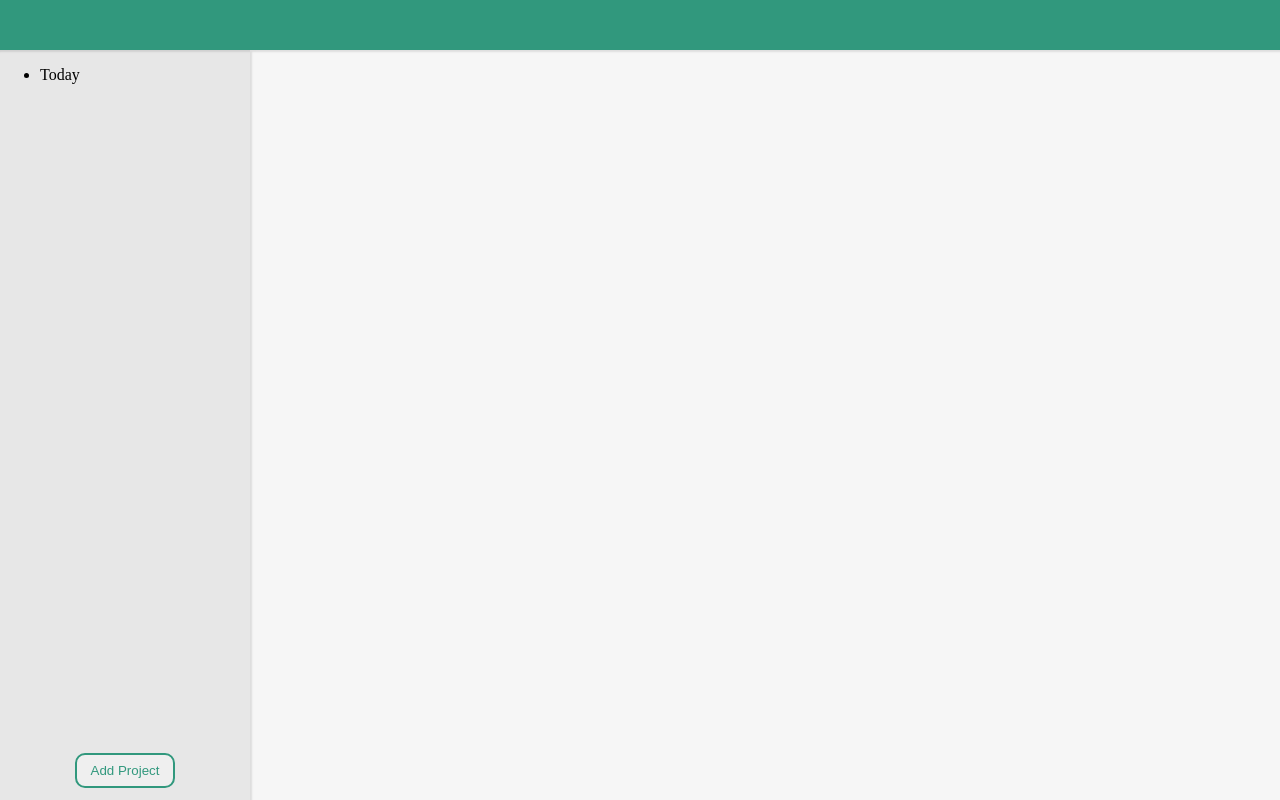
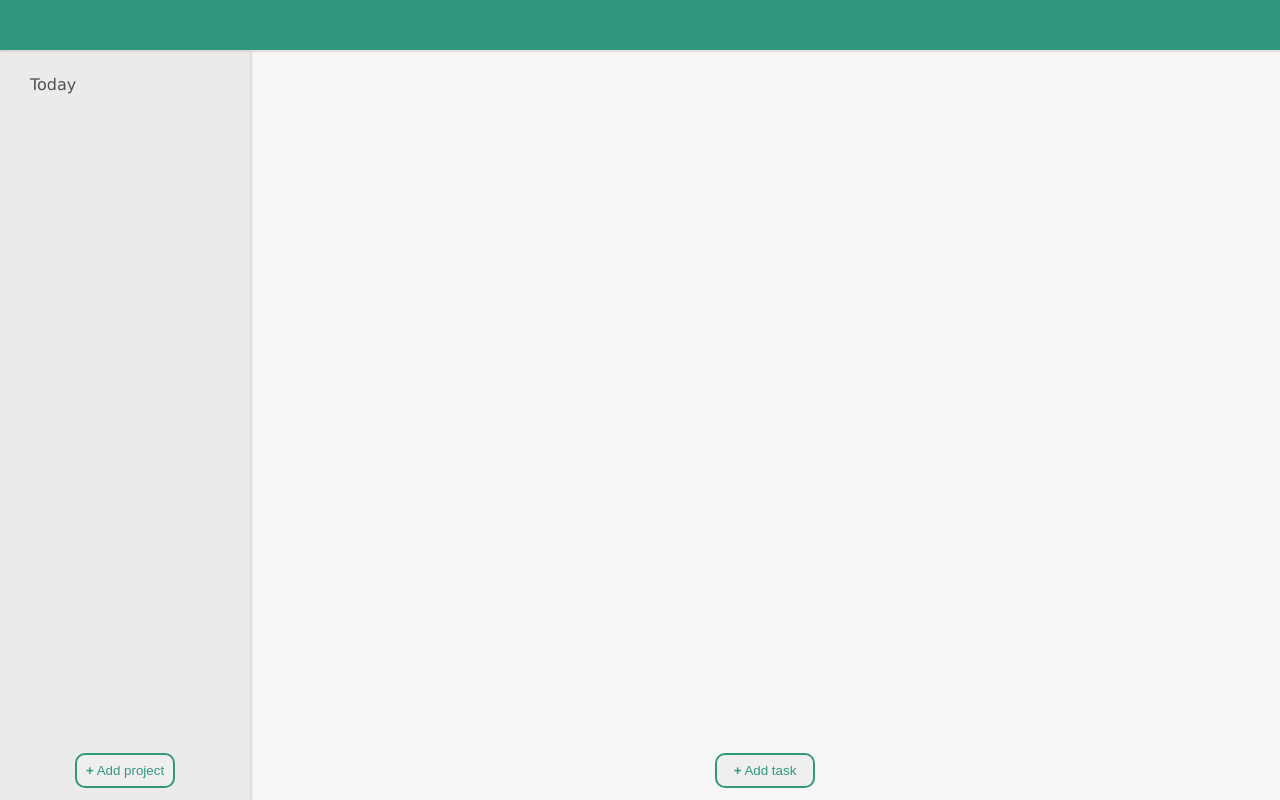
Before and after one commit to Stonehagen/odin-todo-list, a website with bundled scripts: page dist/index.html in a window 1280 px wide. Built offline with nearby package versions, Linux system fonts and the light colour scheme.

Commit message:
add button for new task

```diff
--- a/src/index.js
+++ b/src/index.js
@@ -1,11 +1,11 @@
 import './style.css';
 import { loadTemplate, displayProjectlist } from './modules/pageLoad';
 import { newProject } from './modules/project';
-import { addProjectFormButtonEl } from './modules/eventListener';
+import { addProjectFormButtonEl, projectListItemEl } from './modules/eventListener';
 
 const contentContainer = document.querySelector('#content');
 
 loadTemplate(contentContainer);
 newProject('Today');
-displayProjectlist('.sidebar');
+displayProjectlist('.sidebar', projectListItemEl);
 addProjectFormButtonEl(contentContainer);
--- a/src/modules/eventListener.js
+++ b/src/modules/eventListener.js
@@ -1,5 +1,17 @@
-import { showAddProjectForm, displayProjectlist, closePopup } from './pageLoad';
+import {
+  showAddProjectForm,
+  displayProjectlist,
+  closePopup,
+  setActiveProject,
+} from './pageLoad';
 import { newProject } from './project';
+
+export const projectListItemEl = (projectListItem) => {
+  projectListItem.addEventListener('click', (e) => {
+    const projectId = e.target.id;
+    setActiveProject(projectId);
+  });
+};
 
 export const addProjectButtonEl = (htmlContainer) => {
   const btn = document.querySelector('#add-new-project-btn');
@@ -9,7 +21,7 @@ export const addProjectButtonEl = (htmlContainer) => {
       e.preventDefault();
       const titleInput = htmlContainer.querySelector('#add-project-title');
       newProject(titleInput.value);
-      displayProjectlist('.sidebar');
+      displayProjectlist('.sidebar', projectListItemEl);
       closePopup();
     },
     { once: true },
--- a/src/modules/pageLoad.js
+++ b/src/modules/pageLoad.js
@@ -1,16 +1,16 @@
 import { projectlist } from './project';
 
-const addProjectButton = (htmlContainer) => {
-  const htmlAddProjectBtn = document.createElement('button');
-  htmlAddProjectBtn.id = 'add-project-btn';
-  htmlAddProjectBtn.innerHTML = 'Add Project';
-  htmlContainer.appendChild(htmlAddProjectBtn);
+const addTaskButton = (htmlContainer, htmlclass, innerhtml) => {
+  const htmlBtn = document.createElement('button');
+  htmlBtn.id = htmlclass;
+  htmlBtn.innerHTML = innerhtml;
+  htmlContainer.appendChild(htmlBtn);
 };
 
 export const loadTemplate = (htmlContainer) => {
   const templateContainer = htmlContainer;
   templateContainer.innerHTML = '';
-  const htmlClasses = ['header', 'sidebar', 'add-project', 'main'];
+  const htmlClasses = ['header', 'sidebar', 'add-project', 'main', 'add-task'];
 
   htmlClasses.forEach((htmlClass) => {
     const newDiv = document.createElement('div');
@@ -18,10 +18,19 @@ export const loadTemplate = (htmlContainer) => {
     templateContainer.appendChild(newDiv);
   });
 
-  addProjectButton(htmlContainer.querySelector('.add-project'));
+  addTaskButton(
+    htmlContainer.querySelector('.add-project'),
+    'add-project-btn',
+    '<strong>+</strong> Add project',
+  );
+  addTaskButton(
+    htmlContainer.querySelector('.add-task'),
+    'add-task-btn',
+    '<strong>+</strong> Add task',
+  );
 };
 
-export const displayProjectlist = (htmlContainerClass) => {
+export const displayProjectlist = (htmlContainerClass, divEl) => {
   const htmlSidebar = document.querySelector(htmlContainerClass);
   htmlSidebar.innerHTML = '';
 
@@ -31,7 +40,9 @@ export const displayProjectlist = (htmlContainerClass) => {
   projectlist.getProjects().forEach((project) => {
     const htmlProject = document.createElement('li');
     htmlProject.classList.add('project');
+    htmlProject.id = `project-${project.id}`;
     htmlProject.innerHTML = project.title;
+    divEl(htmlProject);
     htmlProjectList.appendChild(htmlProject);
   });
 
@@ -65,3 +76,13 @@ export const showAddProjectForm = (htmlContainer) => {
 export const closePopup = () => {
   document.querySelector('.background-popup').remove();
 };
+
+export const setActiveProject = (id) => {
+  const htmlProjects = document.querySelectorAll('.project');
+  htmlProjects.forEach((project) => {
+    project.classList.remove('active-project');
+    if (project.id === id) {
+      project.classList.add('active-project');
+    }
+  });
+};
--- a/src/style.css
+++ b/src/style.css
@@ -1,11 +1,16 @@
 :root {
   --highlightColor: rgb(49, 152, 125);
-  --lightAccentColor: rgb(231, 231, 231);
-  --darkAccentColor: rgb(202, 202, 202);
+  --lightAccentColor: rgb(235, 235, 235);
+  --darkAccentColor: rgb(220, 220, 220);
   --lightBackgroundColor: rgb(246, 246, 246);
   --darkHighlightColor: rgb(20, 115, 90);
   --borderColor: rgb(36, 55, 47);
+  --darkTextColor: rgb(80, 80, 80);
+
+  font-family: Verdana, Geneva, Tahoma, sans-serif;
+  color: var(--darkTextColor);
 }
+
 
 body {
   margin: 0;
@@ -32,7 +37,7 @@ button:hover {
   grid-template-areas:
     'header header'
     'sidebar main'
-    'add-project main';
+    'add-project add-task';
 }
 
 .header {
@@ -44,6 +49,31 @@ button:hover {
   grid-area: sidebar;
   background-color: var(--lightAccentColor);
   box-shadow: inset 0px 5px 2px -3px rgba(0, 0, 0, 0.1);
+  padding: 20px;
+}
+
+.project-list {
+  padding: 0;
+  margin: 0;
+  list-style: none;
+  display: grid;
+  gap: 5px;
+}
+
+.project {
+  border-radius: 5px;
+  height: 30px;
+  line-height: 30px;
+  padding-left: 10px;
+}
+
+.project:hover {
+  background-color: var(--darkAccentColor);
+  cursor: pointer;
+}
+
+.active-project {
+  background-color: var(--darkAccentColor);
 }
 
 .add-project {
@@ -62,8 +92,21 @@ button:hover {
 .main {
   grid-area: main;
   background-color: var(--lightBackgroundColor);
-  z-index: -1;
   box-shadow: inset 5px 5px 2px -3px rgba(0, 0, 0, 0.1);
+}
+
+.add-task {
+  grid-area: add-task;
+  background-color: var(--lightBackgroundColor);
+  box-shadow: inset 5px 0px 2px -3px rgba(0, 0, 0, 0.1);
+  display: flex;
+  justify-content: center;
+  align-items: center;
+}
+
+.add-task button {
+  width: 100px;
+  height: 35px;
 }
 
 .background-popup {
```
Also changed, not shown: dist/bundle.js.
